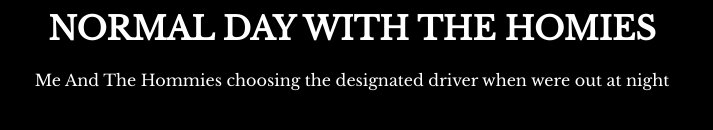
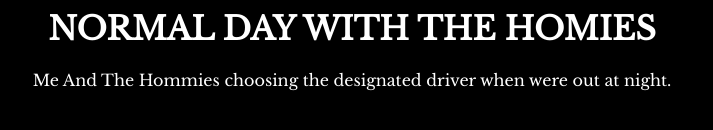
Before and after one commit to Zelit23/Zelit23.github.io, a plain HTML site: page index.html in a window 1280 px wide. Shown: the part 362-492 px from the top of the page, 288-1001 px from the left. Drawn offline with nearby package versions, Linux system fonts and the light colour scheme.

Commit message:
index.html

```diff
--- a/index.html
+++ b/index.html
@@ -22,7 +22,7 @@ ID Number: 24-6545-672
 <h1> Normal day with The Homies</h1>
 <p>
 Me And The Hommies choosing the designated driver
-  when were out at night
+  when were out at night.
 </p>
 </div>
 
```
